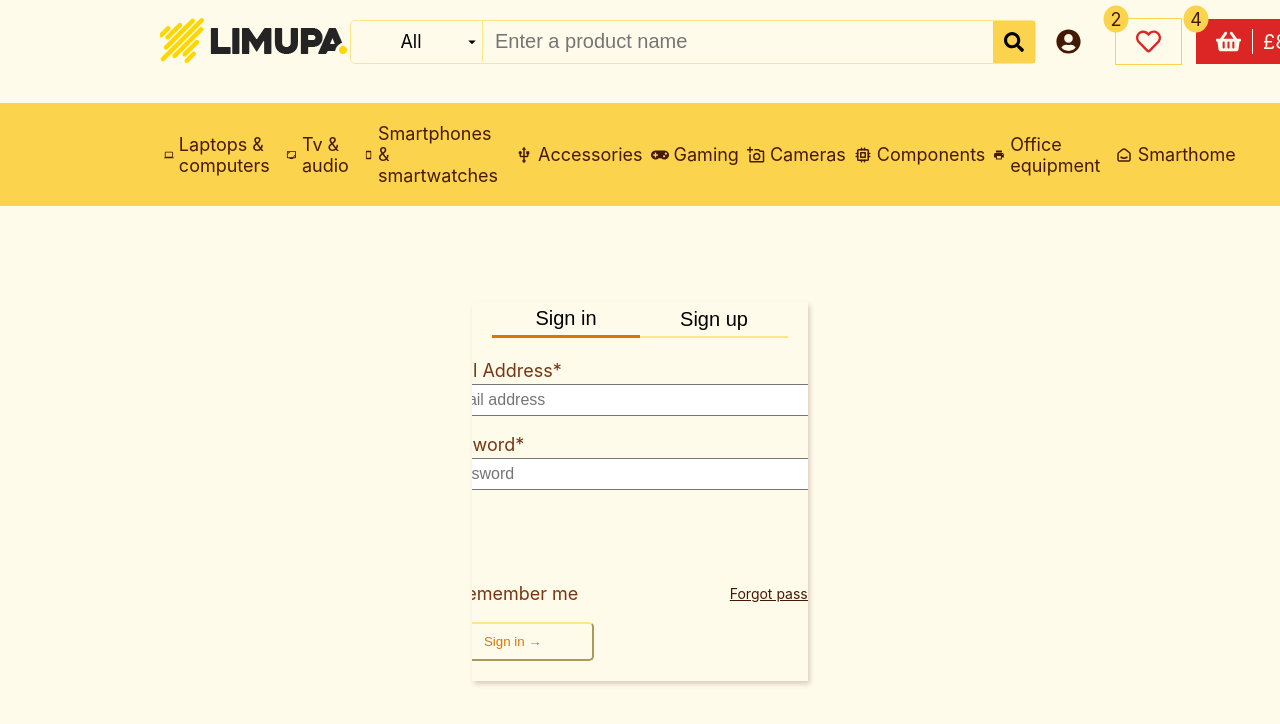
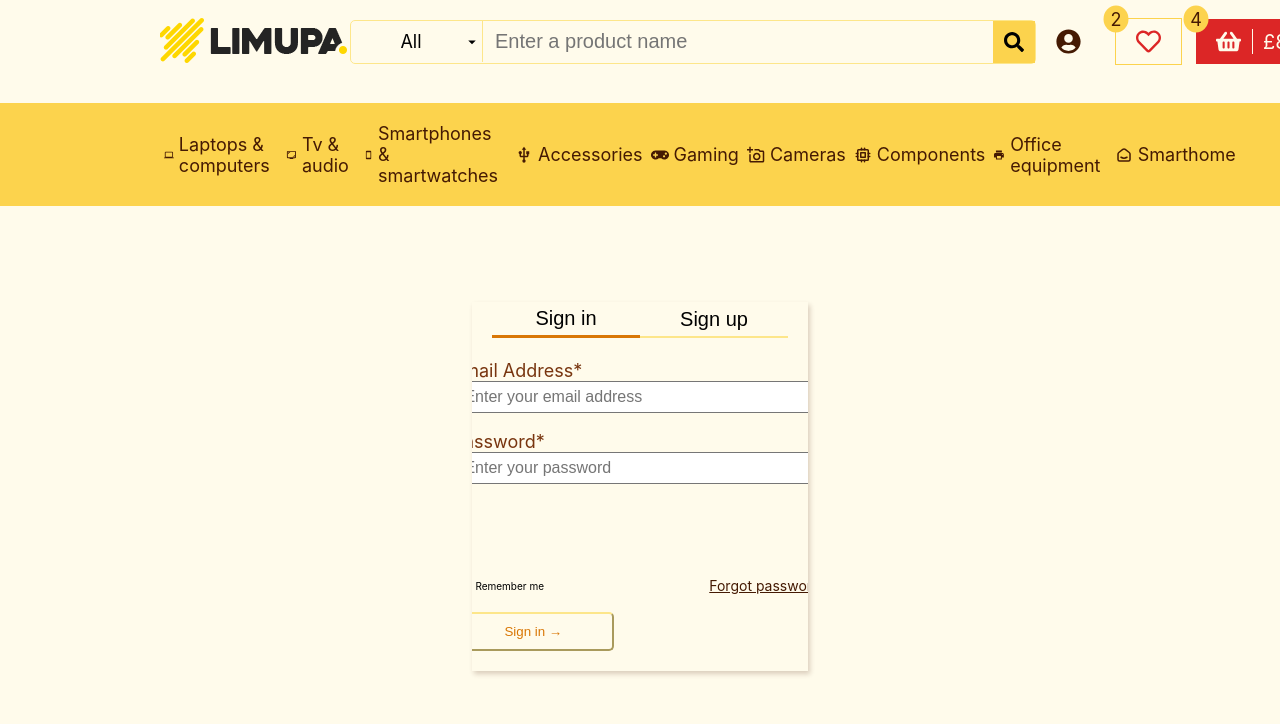
Before and after one commit to sirius-deis/eshophree, a React (Create React App) app: page /login in a window 1280 px wide. Shown: the top 724 px of the page. Built offline with nearby package versions, Linux system fonts and the light colour scheme.

Commit message:
replace label with input in its own component

```diff
--- /dev/null
+++ b/src/components/label-with-input/labelWithInput.component.jsx
@@ -0,0 +1,14 @@
+import styles from "./labelWithInput.styles.module.css";
+
+const LabelWithInput = ({ label, type, placeholder }) => {
+    return (
+        <>
+            <label className={styles.label}>
+                {label}
+                <input className={styles.input} type={type} placeholder={placeholder} />
+            </label>
+        </>
+    );
+};
+
+export default LabelWithInput;
--- /dev/null
+++ b/src/components/label-with-input/labelWithInput.styles.module.css
@@ -0,0 +1,11 @@
+.label {
+    width: 100%;
+    font-size: 1.8rem;
+    color: var(--text-color-lighter);
+}
+
+.input {
+    width: 100%;
+    padding: 0.5rem 1rem;
+    font-size: 1.6rem;
+}
--- a/src/components/sign-in/signIn.component.jsx
+++ b/src/components/sign-in/signIn.component.jsx
@@ -1,33 +1,17 @@
 import styles from "./signIn.styles.module.css";
 import { Link, useNavigate } from "react-router-dom";
+
+import LabelWithInput from "../label-with-input/labelWithInput.component";
 
 const SignIn = () => {
     const navigate = useNavigate();
     return (
         <div className={styles.signIn}>
             <div className={styles.signIn__row}>
-                <label className={styles.signIn__label} htmlFor="email">
-                    Email Address*
-                </label>
-                <input
-                    className={styles.signIn__input}
-                    type="text"
-                    id="email"
-                    name="email"
-                    placeholder="Email address"
-                />
+                <LabelWithInput label="Email Address*" type="text" placeholder="Enter your email address" />
             </div>
             <div className={styles.signIn__row}>
-                <label className={styles.signIn__label} htmlFor="password">
-                    Password*
-                </label>
-                <input
-                    className={styles.signIn__input}
-                    type="text"
-                    id="password"
-                    name="password"
-                    placeholder="Password"
-                />
+                <LabelWithInput label="Password*" type="password" placeholder="Enter your password" />
             </div>
             <div className={styles.signIn__row}>
                 <div className={styles.signIn__wrapper}>
--- a/src/components/sign-in/signIn.styles.module.css
+++ b/src/components/sign-in/signIn.styles.module.css
@@ -12,17 +12,6 @@
     align-items: flex-start;
     flex-direction: column;
     gap: 0.3rem;
-}
-
-.signIn__label {
-    font-size: 1.8rem;
-    color: var(--text-color-lighter);
-}
-
-.signIn__input {
-    width: 100%;
-    padding: 0.5rem 1rem;
-    font-size: 1.6rem;
 }
 
 .signIn__wrapper {
--- a/src/components/sign-up/signUp.component.jsx
+++ b/src/components/sign-up/signUp.component.jsx
@@ -1,43 +1,30 @@
 import styles from "./signUp.styles.module.css";
 import { Link } from "react-router-dom";
+
+import LabelWithInput from "../label-with-input/labelWithInput.component";
 
 const SignUp = () => {
     return (
         <div className={styles.signUp}>
             <div className={styles.signUp__row}>
                 <div className={styles.signUp__col}>
-                    <label className={styles.signUp__label} htmlFor="name">
-                        First name*
-                    </label>
-                    <input className={styles.signUp__input} type="text" id="name" name="name" />
+                    <LabelWithInput label="First name*" type="text" placeholder="Enter your name" />
                 </div>
                 <div className={styles.signUp__col}>
-                    <label className={styles.signUp__label} htmlFor="last">
-                        Last name*
-                    </label>
-                    <input className={styles.signUp__input} type="text" id="last" name="last" />
+                    <LabelWithInput label="Last name*" type="text" placeholder="Enter your last name" />
                 </div>
             </div>
             <div className={styles.signUp__row}>
                 <div className={styles["signUp__col--long"]}>
-                    <label className={styles.signUp__label} htmlFor="email">
-                        Email address*
-                    </label>
-                    <input className={styles.signUp__input} type="email" id="email" name="email" />
+                    <LabelWithInput label="Email address*" type="email" placeholder="Enter your email address" />
                 </div>
             </div>
             <div className={styles.signUp__row}>
                 <div className={styles.signUp__col}>
-                    <label className={styles.signUp__label} htmlFor="password">
-                        Password*
-                    </label>
-                    <input className={styles.signUp__input} type="password" id="password" name="password" />
+                    <LabelWithInput label="Password*" type="password" placeholder="Enter your password" />
                 </div>
                 <div className={styles.signUp__col}>
-                    <label className={styles.signUp__label} htmlFor="confirm">
-                        Confirm password*
-                    </label>
-                    <input className={styles.signUp__input} type="password" id="confirm" name="confirm" />
+                    <LabelWithInput label="Confirm password*" type="password" placeholder="Confirm your password" />
                 </div>
             </div>
             <div className={styles.signUp__row}>
--- a/src/store/root-reducer.js
+++ b/src/store/root-reducer.js
@@ -2,10 +2,12 @@ import { combineReducers } from "redux";
 
 import categoryReducer from "./category/category.reducer";
 import userReducer from "./user/user.reducer";
+import cartReducer from "./cart/cart.reducer";
 
 const rootReducer = combineReducers({
     category: categoryReducer,
     user: userReducer,
+    cart: cartReducer,
 });
 
 export default rootReducer;
```
Also changed, not shown: src/pages/notFound.jsx (added).
